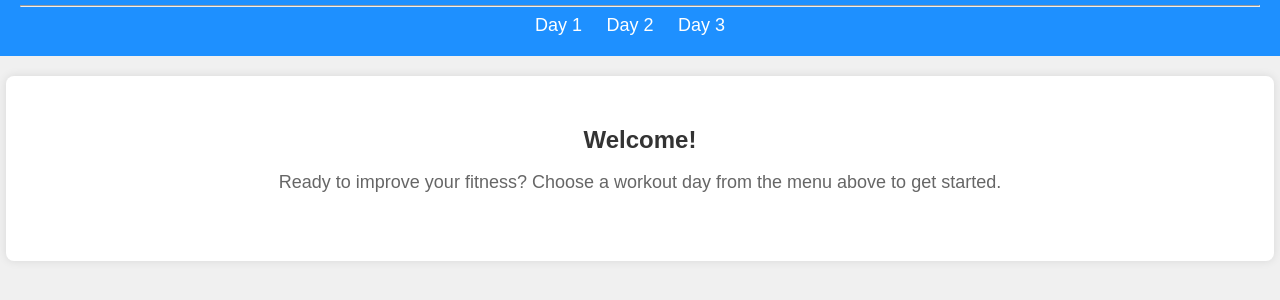
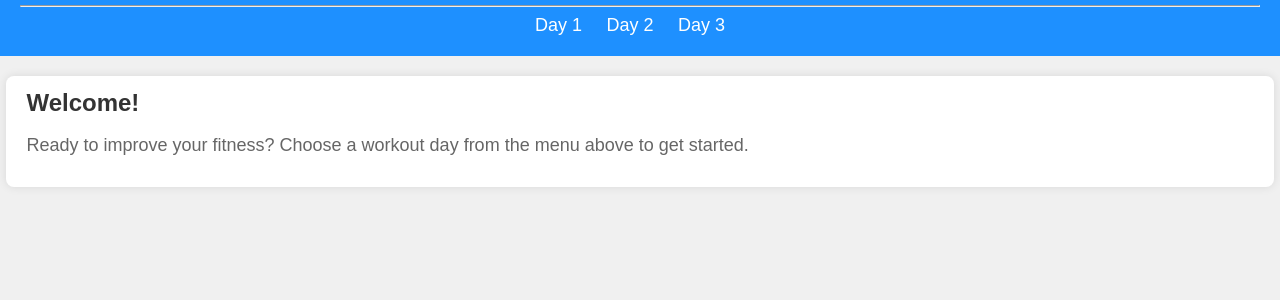
Before and after one commit to sourabh-zanwar/fitness-plan-webapp, a plain HTML site: page index.html in a window 1280 px wide. Shown: the part 60-360 px from the top of the page. Drawn offline with Linux system fonts and the light colour scheme.

Commit message:
updated container padding

```diff
--- a/styles.css
+++ b/styles.css
@@ -45,11 +45,6 @@ nav ul li a:hover {
   color: #f0f0f0;
 }
 
-.content {
-  text-align: center;
-  padding: 50px 0;
-}
-
 h2 {
   color: #333;
   margin-bottom: 20px;
@@ -82,6 +77,7 @@ body {
   background-color: #fff;
   border-radius: 8px;
   box-shadow: 0 0 10px rgba(0, 0, 0, 0.1);
+  padding: 1% 0;
 }
 
 .day {
```
